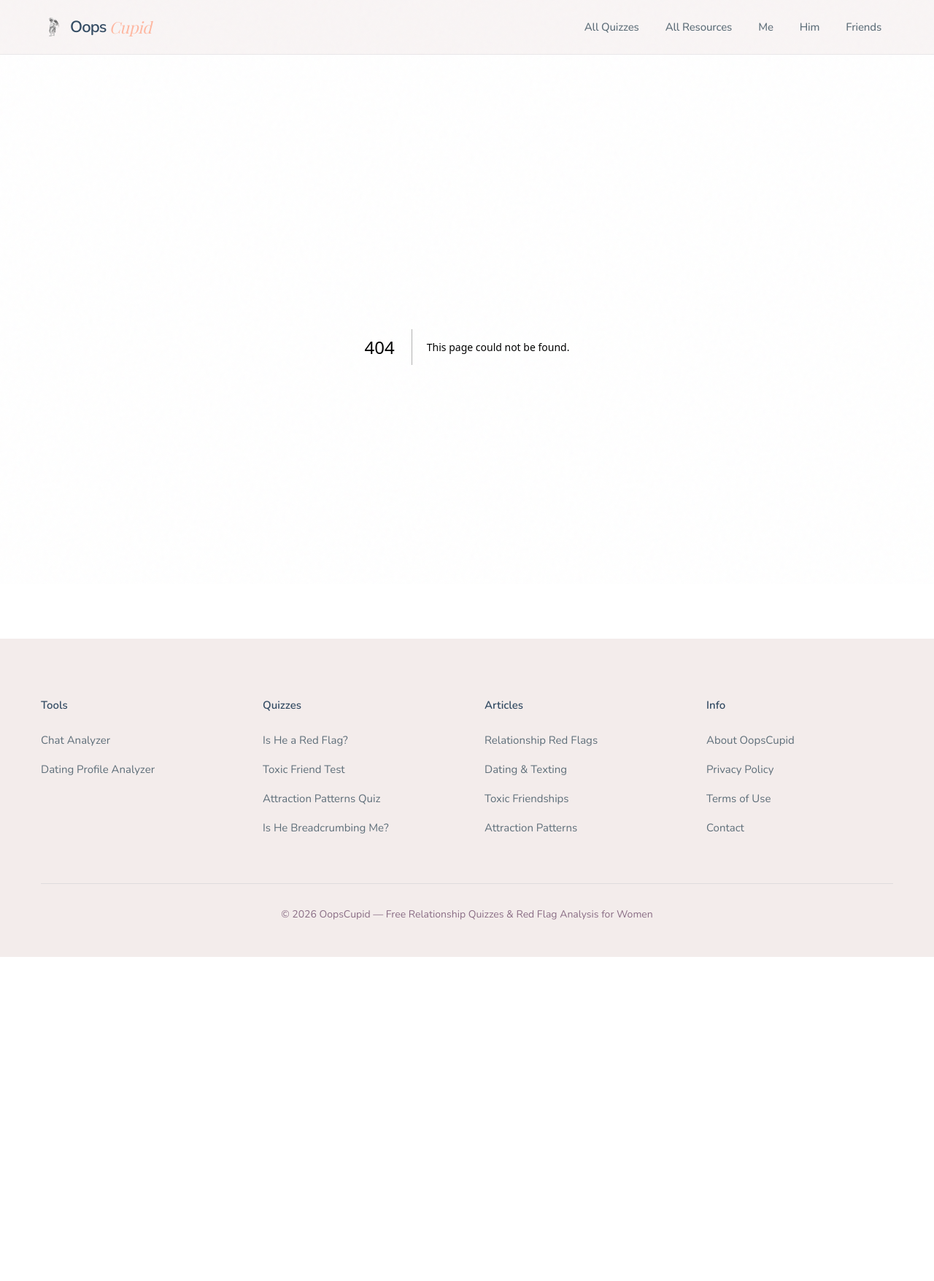
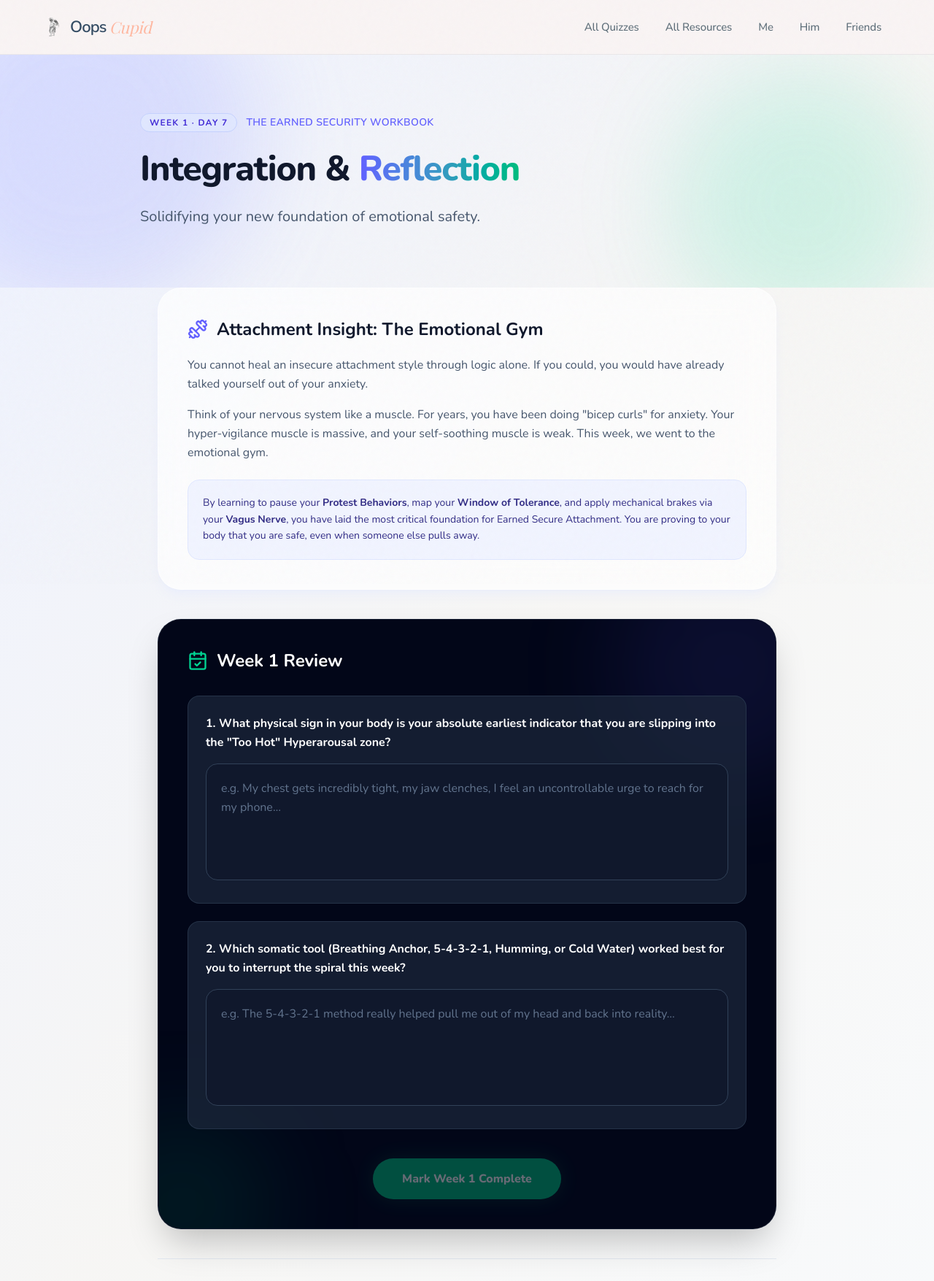
Before and after one commit to Sinadehesh/OopsCupid, a Next.js app: page /workbook/anxious-attachment/week-1/day-7 in a window 1280 px wide. Before the commit this address had no page. Shown: the top 1755 px of the page at 73% size. Before the commit the page ends 1311 px from the top, so only its background shows below. Built offline with nearby package versions, Linux system fonts and the light colour scheme; a web font is replaced by a local one.

Commit message:
feat: add Week 1 Day 7 - Integration & Reflection page

```diff
--- /dev/null
+++ b/app/workbook/anxious-attachment/week-1/day-7/page.tsx
@@ -0,0 +1,173 @@
+'use client';
+
+import React, { useState } from 'react';
+import { Award, ArrowRight, Dumbbell, CalendarCheck } from 'lucide-react';
+
+const CARD =
+  'rounded-[2rem] bg-white/70 backdrop-blur-xl shadow-lg shadow-indigo-100/40 border border-white/60 p-8 md:p-10';
+
+const DARK_TEXTAREA =
+  'w-full bg-slate-900/80 border border-slate-700 rounded-2xl p-5 text-slate-200 ' +
+  'placeholder:text-slate-500 focus:ring-2 focus:ring-indigo-400 focus:border-transparent ' +
+  'outline-none resize-none h-40 text-base leading-relaxed transition-all';
+
+export default function Day7() {
+  const [reflection1, setReflection1] = useState('');
+  const [reflection2, setReflection2] = useState('');
+  const [isCompleted, setIsCompleted] = useState(false);
+
+  const bothFilled = reflection1.trim().length > 0 && reflection2.trim().length > 0;
+
+  return (
+    <div className="min-h-screen bg-gradient-to-br from-indigo-50 via-emerald-50/20 to-slate-50 font-sans text-slate-800 pb-24">
+
+      {/* ── Header ── */}
+      <header className="relative overflow-hidden pt-20 pb-20 px-6">
+        <div className="pointer-events-none absolute -top-32 -left-32 w-[480px] h-[480px] rounded-full bg-indigo-400/20 blur-3xl" />
+        <div className="pointer-events-none absolute -bottom-16 right-0 w-[360px] h-[360px] rounded-full bg-emerald-400/15 blur-3xl" />
+
+        <div className="max-w-4xl mx-auto relative z-10">
+          <div className="flex items-center gap-3 mb-5">
+            <span className="px-3 py-1 rounded-full bg-indigo-100 text-indigo-700 text-xs font-bold tracking-widest uppercase border border-indigo-200">
+              Week 1 · Day 7
+            </span>
+            <span className="text-indigo-500 text-sm font-semibold tracking-wide uppercase">
+              The Earned Security Workbook
+            </span>
+          </div>
+
+          <h1 className="text-4xl md:text-5xl font-extrabold leading-tight tracking-tight text-slate-900 mb-5">
+            Integration &amp;{' '}
+            <span className="text-transparent bg-clip-text bg-gradient-to-r from-indigo-500 to-emerald-500">
+              Reflection
+            </span>
+          </h1>
+          <p className="text-lg md:text-xl text-slate-600 max-w-2xl leading-relaxed">
+            Solidifying your new foundation of emotional safety.
+          </p>
+        </div>
+      </header>
+
+      <main className="max-w-4xl mx-auto px-6 space-y-10">
+
+        {/* ── 1. The Metaphor ── */}
+        <section className={CARD}>
+          <h2 className="text-2xl font-bold mb-5 flex items-center gap-3 text-slate-900">
+            <Dumbbell className="w-7 h-7 text-indigo-500 shrink-0" />
+            Attachment Insight: The Emotional Gym
+          </h2>
+
+          <div className="space-y-4 text-base text-slate-600 leading-relaxed">
+            <p>
+              You cannot heal an insecure attachment style through logic alone. If you could, you
+              would have already talked yourself out of your anxiety.
+            </p>
+            <p>
+              Think of your nervous system like a muscle. For years, you have been doing "bicep
+              curls" for anxiety. Your hyper-vigilance muscle is massive, and your self-soothing
+              muscle is weak. This week, we went to the emotional gym.
+            </p>
+          </div>
+
+          <div className="mt-6 bg-indigo-50/80 border border-indigo-100 rounded-2xl p-5">
+            <p className="text-indigo-900 text-sm leading-relaxed">
+              By learning to pause your <strong>Protest Behaviors</strong>, map your{' '}
+              <strong>Window of Tolerance</strong>, and apply mechanical brakes via your{' '}
+              <strong>Vagus Nerve</strong>, you have laid the most critical foundation for Earned
+              Secure Attachment. You are proving to your body that you are safe, even when someone
+              else pulls away.
+            </p>
+          </div>
+        </section>
+
+        {/* ── 2. Week Review ── */}
+        <section className="rounded-[2rem] bg-slate-950 text-white p-8 md:p-10 shadow-2xl border border-slate-800/60 relative overflow-hidden">
+          <div className="pointer-events-none absolute -top-24 -right-24 w-80 h-80 rounded-full bg-indigo-500/10 blur-3xl" />
+          <div className="pointer-events-none absolute -bottom-24 -left-24 w-64 h-64 rounded-full bg-emerald-500/10 blur-3xl" />
+
+          <div className="relative z-10">
+            <h2 className="text-2xl font-bold mb-8 flex items-center gap-3">
+              <CalendarCheck className="w-7 h-7 text-emerald-400 shrink-0" />
+              Week 1 Review
+            </h2>
+
+            <div className="space-y-6">
+              {/* Q1 */}
+              <div className="bg-slate-800/70 p-6 rounded-2xl border border-slate-700/60">
+                <label className="block font-bold text-base text-white mb-4 leading-relaxed">
+                  1. What physical sign in your body is your absolute earliest indicator that you are
+                  slipping into the "Too Hot" Hyperarousal zone?
+                </label>
+                <textarea
+                  className={DARK_TEXTAREA}
+                  placeholder="e.g. My chest gets incredibly tight, my jaw clenches, I feel an uncontrollable urge to reach for my phone…"
+                  value={reflection1}
+                  onChange={(e) => setReflection1(e.target.value)}
+                />
+              </div>
+
+              {/* Q2 */}
+              <div className="bg-slate-800/70 p-6 rounded-2xl border border-slate-700/60">
+                <label className="block font-bold text-base text-white mb-4 leading-relaxed">
+                  2. Which somatic tool (Breathing Anchor, 5-4-3-2-1, Humming, or Cold Water)
+                  worked best for you to interrupt the spiral this week?
+                </label>
+                <textarea
+                  className={DARK_TEXTAREA}
+                  placeholder="e.g. The 5-4-3-2-1 method really helped pull me out of my head and back into reality…"
+                  value={reflection2}
+                  onChange={(e) => setReflection2(e.target.value)}
+                />
+              </div>
+            </div>
+
+            {/* Completion CTA */}
+            <div className="mt-10 text-center">
+              {!isCompleted ? (
+                <button
+                  onClick={() => setIsCompleted(true)}
+                  disabled={!bothFilled}
+                  className={
+                    'inline-flex items-center gap-2 px-10 py-4 rounded-full font-extrabold text-base ' +
+                    'transition-all shadow-[0_0_30px_rgba(16,185,129,0.25)] ' +
+                    'bg-emerald-500 text-white hover:bg-emerald-400 ' +
+                    'disabled:opacity-40 disabled:cursor-not-allowed disabled:hover:scale-100 hover:scale-105'
+                  }
+                >
+                  Mark Week 1 Complete
+                </button>
+              ) : (
+                <div className="p-10 bg-gradient-to-br from-emerald-500 to-teal-600 border border-white/10 rounded-[2rem] text-white shadow-2xl">
+                  <Award className="w-16 h-16 text-white mx-auto mb-5 drop-shadow-md" />
+                  <h3 className="text-3xl font-black mb-3 tracking-tight">Masterful Work.</h3>
+                  <p className="text-emerald-50 text-base leading-relaxed max-w-md mx-auto">
+                    You have successfully completed the foundation of somatic regulation. You are now
+                    ready to begin <strong>Week 2: Healing the Inner Child</strong>.
+                  </p>
+                </div>
+              )}
+            </div>
+          </div>
+        </section>
+
+        {/* ── Navigation ── */}
+        <section className="flex flex-col sm:flex-row justify-between items-center pt-8 border-t border-slate-200 gap-4">
+          <a
+            href="/workbook/anxious-attachment/week-1/day-6"
+            className="text-slate-500 font-medium hover:text-slate-800 transition-colors text-sm"
+          >
+            ← Back to Day 6
+          </a>
+          <a
+            href="/workbook/anxious-attachment/week-2"
+            className="inline-flex items-center gap-2 px-8 py-4 bg-slate-900 text-white font-bold rounded-full hover:bg-slate-800 transition-all group shadow-lg shadow-slate-900/20 text-sm"
+          >
+            Start Week 2
+            <ArrowRight className="w-5 h-5 group-hover:translate-x-1 transition-transform" />
+          </a>
+        </section>
+
+      </main>
+    </div>
+  );
+}
```
